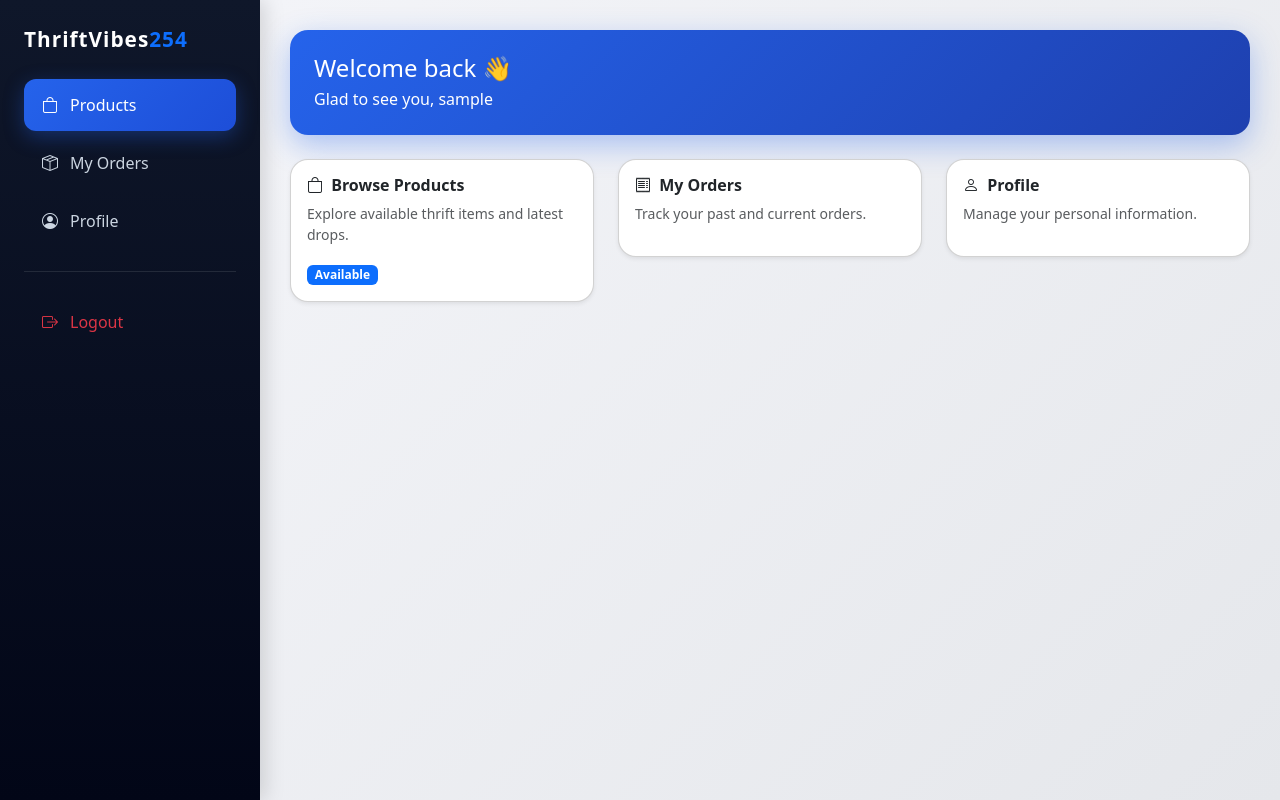
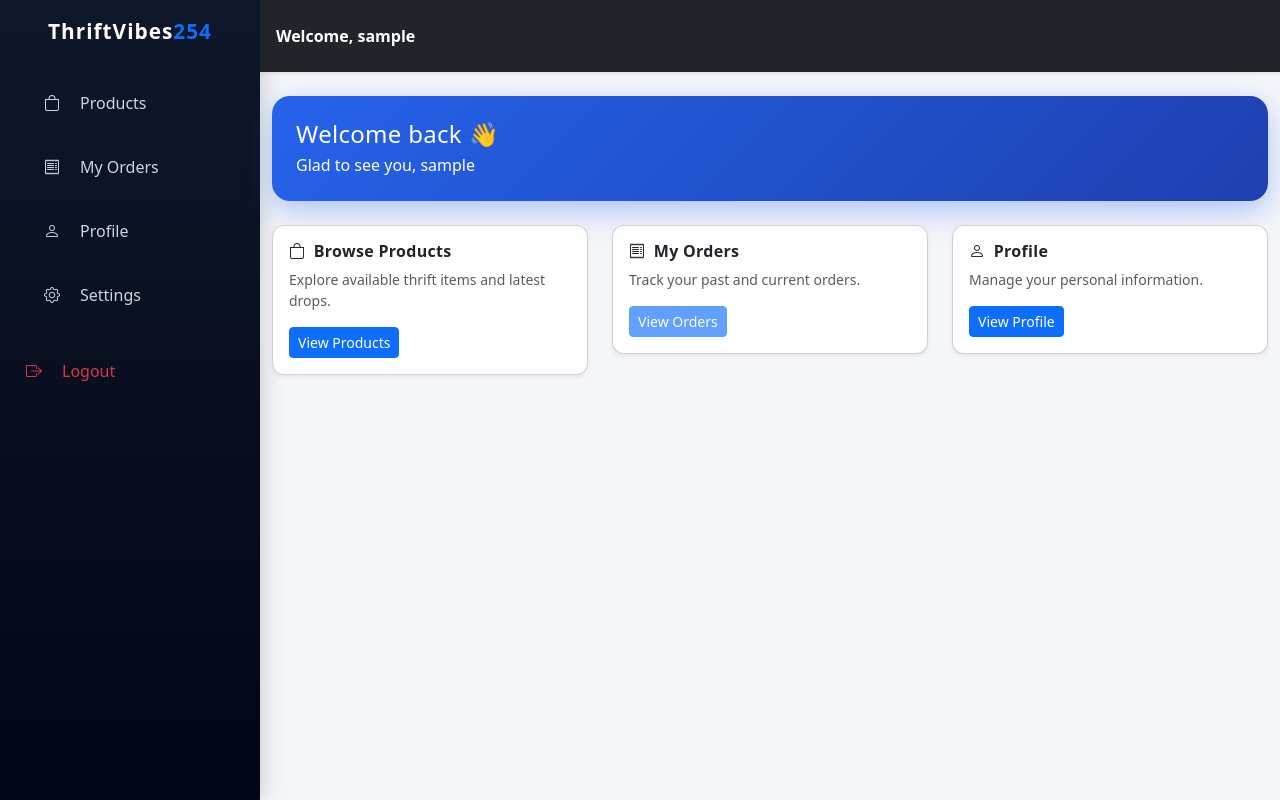
Before and after one commit to Brayohhh/thriftvibes254, a Django app: page /customer/dashboard/ in a window 1280 px wide. Run offline with Django 5.2, Linux system fonts and the light colour scheme; the visitor is signed in with stand-in values (Sample User, id 1); some libraries are stand-ins or nearby versions.

Commit message:
requirements.txt

```diff
--- a/thriftvibes254/inventory/templates/inventory/orders/add_items.html
+++ b/thriftvibes254/inventory/templates/inventory/orders/add_items.html
@@ -1,4 +1,4 @@
-{% extends "inventory/base.html" %}
+{% extends "customer_base.html" %}
 {% load static %}
 
 {% block title %}Add Items | ThriftVibes{% endblock %}
--- a/thriftvibes254/inventory/templates/inventory/orders/checkout.html
+++ b/thriftvibes254/inventory/templates/inventory/orders/checkout.html
@@ -1,4 +1,4 @@
-{% extends "inventory/base.html" %}
+{% extends "customer_base.html" %}
 {% block title %}Checkout{% endblock %}
 
 {% block content %}
--- a/thriftvibes254/inventory/templates/inventory/orders/confirmation.html
+++ b/thriftvibes254/inventory/templates/inventory/orders/confirmation.html
@@ -1,4 +1,4 @@
-{% extends "inventory/base.html" %}
+{% extends "customer_base.html" %}
 {% block title %}Order Confirmed{% endblock %}
 
 {% block content %}
--- /dev/null
+++ b/thriftvibes254/templates/customer_base.html
@@ -0,0 +1,183 @@
+{% load static %}
+<!DOCTYPE html>
+<html lang="en">
+<head>
+  <meta charset="UTF-8">
+  <title>{% block title %}ThriftVibes254 - Customer{% endblock %}</title>
+  <meta name="viewport" content="width=device-width, initial-scale=1">
+  <link rel="icon" type="image/x-icon" href="{% static 'inventory/logo/images/back-photo.jpg' %}">
+
+  <!-- Bootstrap -->
+  <link rel="stylesheet" href="{% static 'css/bootstrap.min.css' %}">
+  <link href="https://cdn.jsdelivr.net/npm/bootstrap-icons@1.11.2/font/bootstrap-icons.css" rel="stylesheet">
+
+  {%block extra_css%} {% endblock %}
+  <style>
+    body {
+      background-color: #f5f6fa;
+    }
+
+    .sidebar {
+      width: 260px;
+      min-height: 100vh;
+      background: linear-gradient(180deg, #0f172a, #020617);
+      color: #fff;
+      box-shadow: 4px 0 20px rgba(0,0,0,.15);
+    }
+
+    .sidebar a {
+      color: #cbd5e1;
+      text-decoration: none;
+    }
+
+    .sidebar a:hover,
+    .sidebar a.active {
+      background: linear-gradient(135deg, #2563eb, #1d4ed8);
+      color: #fff;
+      border-radius: 12px;
+    }
+
+    .sidebar .nav-link {
+      padding: 14px 18px;
+      border-radius: 12px;
+      margin: 6px 10px;
+      display: flex;
+      align-items: center;
+      gap: 12px;
+      transition: all .3s ease;
+    }
+
+    .sidebar .nav-link:hover,
+    .sidebar .nav-link.active {
+      transform: translateX(4px);
+    }
+
+    .sidebar-brand {
+      font-size: 1.3rem;
+      font-weight: 700;
+      letter-spacing: 1px;
+    }
+
+    .content-wrapper {
+      flex-grow: 1;
+    }
+
+    .card {
+      border-radius: 12px;
+    }
+
+    h4, h5, h6 {
+      letter-spacing: 0.3px;
+    }
+
+    /* MOBILE NAV FIX */
+    @media (max-width: 768px) {
+      .sidebar {
+        position: fixed;
+        z-index: 1045;
+        left: -280px;
+        transition: left 0.3s ease;
+      }
+
+      .sidebar.show {
+        left: 0;
+      }
+
+      .content-wrapper {
+        width: 100%;
+      }
+    }
+  </style>
+
+</head>
+<body>
+
+<div class="d-flex">
+
+  <!-- SIDEBAR -->
+  <aside class="sidebar p-3">
+    <div class="mb-4 text-center">
+      <div class="sidebar-brand text-white">
+        ThriftVibes<span class="text-primary">254</span>
+      </div>
+    </div>
+
+    <!-- MOBILE CLOSE -->
+    <div class="d-flex justify-content-end d-md-none mb-2">
+      <button class="btn btn-sm btn-outline-light" onclick="toggleSidebar()">
+        <i class="bi bi-x-lg"></i>
+      </button>
+    </div>
+
+    <ul class="nav nav-pills flex-column">
+      <li class="nav-item">
+        <a href="{% url 'inventory:product_list' %}" class="nav-link {% if request.resolver_match.url_name == 'product_list' %}active{% endif %}">
+          <i class="bi bi-bag me-2"></i> Products
+        </a>
+      </li>
+
+      <li class="nav-item">
+        <a href="#" class="nav-link" title="Coming soon">
+          <i class="bi bi-receipt me-2"></i> My Orders
+        </a>
+      </li>
+
+      <li class="nav-item">
+        <a href="{% url 'inventory:user_profile' %}" class="nav-link {% if request.resolver_match.url_name == 'user_profile' %}active{% endif %}">
+          <i class="bi bi-person me-2"></i> Profile
+        </a>
+      </li>
+
+      <li class="nav-item">
+        <a href="{% url 'inventory:user_settings' %}" class="nav-link {% if request.resolver_match.url_name == 'user_settings' %}active{% endif %}">
+          <i class="bi bi-gear me-2"></i> Settings
+        </a>
+      </li>
+
+      <li class="nav-item mt-3">
+        <form method="post" action="{% url 'logout' %}" class="mt-3">
+          {% csrf_token %}
+          <button type="submit" class="nav-link text-danger btn btn-link p-0" style="width: 100%; text-align: left;">
+            <i class="bi bi-box-arrow-right me-2"></i> Logout
+          </button>
+        </form>
+      </li>
+    </ul>
+  </aside>
+
+  <!-- MAIN CONTENT -->
+  <div class="content-wrapper">
+
+    <!-- TOP BAR -->
+    <nav class="navbar navbar-dark bg-dark shadow-sm px-3 py-3">
+      <div class="d-flex align-items-center gap-3">
+        <!-- MOBILE TOGGLE -->
+        <button class="btn btn-outline-light d-md-none" onclick="toggleSidebar()">
+          <i class="bi bi-list"></i>
+        </button>
+
+        <span class="navbar-text fw-semibold text-white">
+          Welcome, {{ request.user.username }}
+        </span>
+      </div>
+    </nav>
+
+    <!-- PAGE CONTENT -->
+    <div class="container-fluid py-4">
+      {% block content %}{% endblock %}
+    </div>
+
+  </div>
+
+</div>
+
+<script src="{% static 'js/bootstrap.bundle.min.js' %}"></script>
+<script>
+  function toggleSidebar() {
+    const sidebar = document.querySelector('.sidebar');
+    sidebar.classList.toggle('show');
+  }
+</script>
+
+</body>
+</html>
--- a/thriftvibes254/templates/customers/dashboard.html
+++ b/thriftvibes254/templates/customers/dashboard.html
@@ -1,65 +1,10 @@
+{% extends "customer_base.html" %}
 {% load static %}
-<!DOCTYPE html>
-<html lang="en">
-<head>
-    <meta charset="UTF-8">
-    <title>Customer Dashboard | ThriftVibes254</title>
-    <meta name="viewport" content="width=device-width, initial-scale=1">
 
-    <!-- Bootstrap & Icons -->
-    <link href="https://cdn.jsdelivr.net/npm/bootstrap@5.3.2/dist/css/bootstrap.min.css" rel="stylesheet">
-    <link href="https://cdn.jsdelivr.net/npm/bootstrap-icons@1.11.2/font/bootstrap-icons.css" rel="stylesheet">
+{% block title %}Customer Dashboard | ThriftVibes254{% endblock %}
 
+{% block extra_css %}
 <style>
-        body {
-            background: linear-gradient(135deg, #f5f6fa, #e5e7eb);
-            font-family: system-ui, sans-serif;
-        }
-
-        /* SIDEBAR */
-        .sidebar {
-            width: 260px;
-            min-height: 100vh;
-            background: linear-gradient(180deg, #0f172a, #020617);
-            color: #fff;
-            box-shadow: 4px 0 20px rgba(0,0,0,.15);
-        }
-
-        .brand {
-            font-size: 1.3rem;
-            font-weight: 700;
-            letter-spacing: 1px;
-        }
-
-        .sidebar a {
-            color: #cbd5e1;
-            text-decoration: none;
-            padding: 14px 18px;
-            border-radius: 12px;
-            display: flex;
-            align-items: center;
-            gap: 12px;
-            margin-bottom: 6px;
-            transition: all .3s ease;
-        }
-
-        .sidebar a:hover {
-            background: rgba(255,255,255,.08);
-            color: #fff;
-            transform: translateX(4px);
-        }
-
-        .sidebar a.active {
-            background: linear-gradient(135deg, #2563eb, #1d4ed8);
-            color: #fff;
-            box-shadow: 0 6px 20px rgba(37,99,235,.35);
-        }
-
-        /* CONTENT */
-        .content {
-            padding: 30px;
-        }
-
     .welcome-card {
         background: linear-gradient(135deg, #2563eb, #1e40af);
         color: #fff;
@@ -78,36 +23,9 @@
         box-shadow: 0 12px 30px rgba(0,0,0,.15);
     }
 </style>
-</head>
-<body>
+{% endblock %}
 
-<div class="d-flex">
-
-    <!-- SIDEBAR -->
-    <aside class="sidebar p-4">
-        <div class="brand mb-4">
-            ThriftVibes<span class="text-primary">254</span>
-        </div>
-
-        <a href="{% url 'inventory:product_list' %}" class="active">
-            <i class="bi bi-bag"></i> Products
-        </a>
-        <a href="#">
-            <i class="bi bi-box-seam"></i> My Orders
-        </a>
-        <a href="#">
-            <i class="bi bi-person-circle"></i> Profile
-        </a>
-
-        <hr class="border-secondary my-4">
-
-        <a href="{% url 'logout' %}" class="text-danger">
-            <i class="bi bi-box-arrow-right"></i> Logout
-        </a>
-    </aside>
-
-    <!-- MAIN CONTENT -->
-    <main class="flex-grow-1 content">
+{% block content %}
 
 <!-- WELCOME -->
 <div class="welcome-card mb-4">
@@ -127,7 +45,7 @@
                 <p class="text-muted small">
                     Explore available thrift items and latest drops.
                 </p>
-                        <span class="badge bg-primary">Available</span>
+                <a href="{% url 'inventory:product_list' %}" class="btn btn-primary btn-sm">View Products</a>
             </div>
         </div>
     </div>
@@ -141,6 +59,7 @@
                 <p class="text-muted small">
                     Track your past and current orders.
                 </p>
+                <button class="btn btn-primary btn-sm disabled" title="Coming soon">View Orders</button>
             </div>
         </div>
     </div>
@@ -154,15 +73,11 @@
                 <p class="text-muted small">
                     Manage your personal information.
                 </p>
+                <a href="{% url 'inventory:user_profile' %}" class="btn btn-primary btn-sm">View Profile</a>
             </div>
         </div>
     </div>
 
 </div>
 
-    </main>
-
-</div>
-
-</body>
-</html>
+{% endblock %}
```
Also changed, not shown: thriftvibes254/inventory/templates/inventory/product_list.html (+8 -39 lines), thriftvibes254/inventory/templates/inventory/profile.html (+10 -5 lines), thriftvibes254/inventory/templates/inventory/settings.html (+9 -60 lines), 1 other file. Lines whose indentation alone changed are shown as unchanged.
